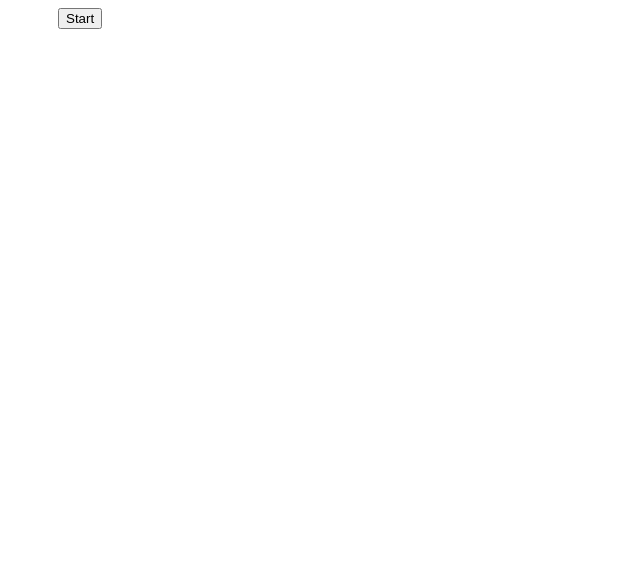
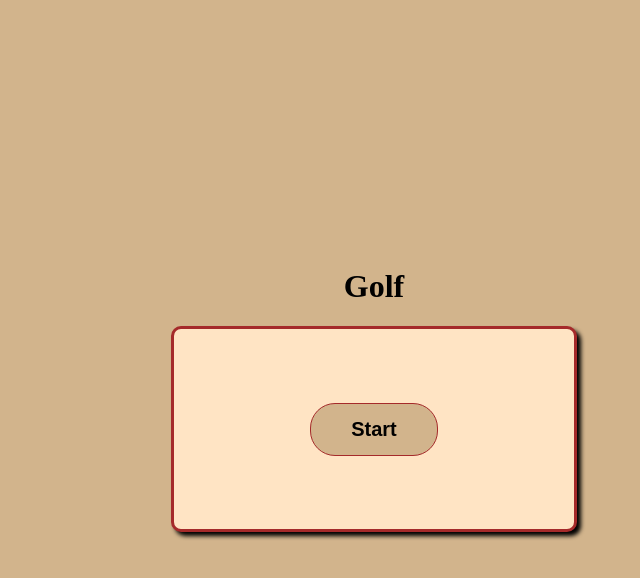
Before and after one commit to acciojob/golf-react-sachinrajbher15, a React app: page / in a window 1280 px wide. Shown: the whole page, without its empty margins (266-906 px from the left). Built offline with nearby package versions, Linux system fonts and the light colour scheme.

Commit message:
Updated Code

```diff
--- a/src/components/App.js
+++ b/src/components/App.js
@@ -11,22 +11,40 @@ class App extends Component {
         };
         this.renderChoice = this.renderBallOrButton.bind(this)
         this.buttonClickHandler = this.buttonClickHandler.bind(this)
+        this.handleKeyDown = this.handleKeyDown.bind(this);
     };
 
     buttonClickHandler() {
-
-   }
+        this.setState({renderBall: true});
+    }
     renderBallOrButton() {
 		if (this.state.renderBall) {
 		    return <div className="ball" style={this.state.ballPosition}></div>
 		} else {
-		    return <button onClick={this.buttonClickHandler} >Start</button>
+		    return <button className="start" onClick={this.buttonClickHandler} >Start</button>
 		}
+    }
+
+    handleKeyDown(event){
+        if(event.key == "ArrowRight" || event.keyCode === 39){
+            this.setState((prevState) => {
+                const currentLeft = parseInt(prevState.ballPosition.left, 10);
+                const playgroundWidth = 400;
+                const ballWidth = 50;
+                const newLeft = Math.min(currentLeft+5, playgroundWidth-ballWidth);
+                return {
+                    ballPosition: {left: `${newLeft}px`},
+                };
+            });
+        }
     }
 
     // bind ArrowRight keydown event
     componentDidMount() {
-
+      document.addEventListener("keydown", this.handleKeyDown);
+    }
+    componentWillMount() {
+        document.removeEventListener("keydown", this.handleKeyDown);
     }
 
     render() {
--- a/src/index.html
+++ b/src/index.html
@@ -7,6 +7,7 @@
 <title>React Boilerplate</title>
 </head>
 <body>
+    <h1>Golf</h1>
 <div id="root">
 </div>
 </html>
--- a/src/styles/App.css
+++ b/src/styles/App.css
@@ -1,17 +1,50 @@
+body{
+    background-color: tan;
+    display: flex;
+    justify-content: center;
+    align-items: center;
+    flex-direction: column;
+    height: 100vh;
+    margin: 0;
+}
+h1{
+    margin-top: 0;
+}
 .playground{
-    width:50%;
-    height:50%;
+    width: 400px;
+    height: 200px;
     margin: auto;
+    background-color: bisque;
+    display: flex;
+    justify-content: center;
+    align-items: center;
+    border: 3px solid brown;
+    box-shadow: 4px 4px 4px black;
+    border-radius: 10px;
+    position: relative;
+    overflow: hidden;
 }
-body html .root {
-    height: 100%;
-}
+
 .ball{
     background-color: black;
     box-shadow: 0 10px 10px -6px;
-    position: relative;
-    right: 0px;
+    position: absolute;
     height: 50px;
     width: 50px;
     border-radius: 25px;
+    left: 0;
+    top: 50%;
+    transform: translateY(-50%);
 }
+.start{
+    cursor: pointer;
+    background-color: tan;
+    padding: 14px 40px;
+    border: 1px solid brown;
+    border-radius: 25px;
+    font-size: 20px;
+    font-weight: bold;
+}
+.start:hover{
+    background-color: rgb(240, 190, 125);
+}
```
Also changed, not shown: 1 other file.
